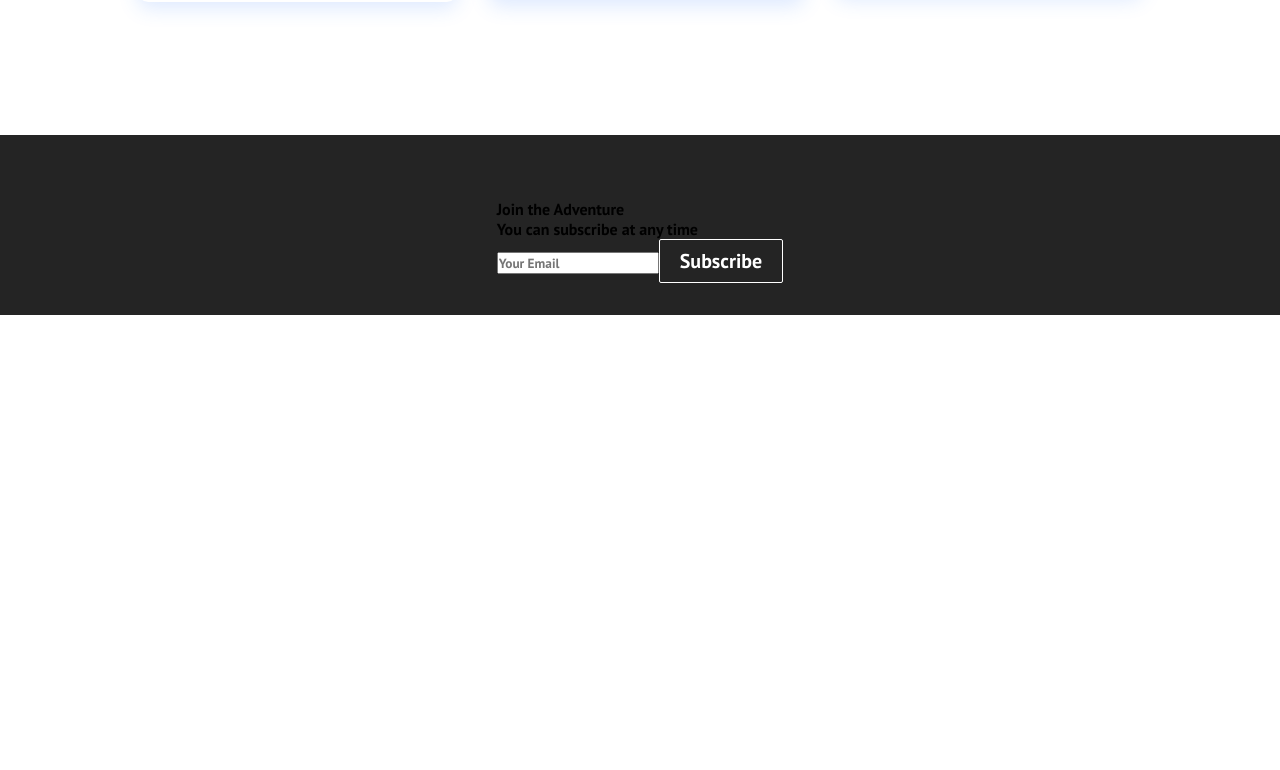
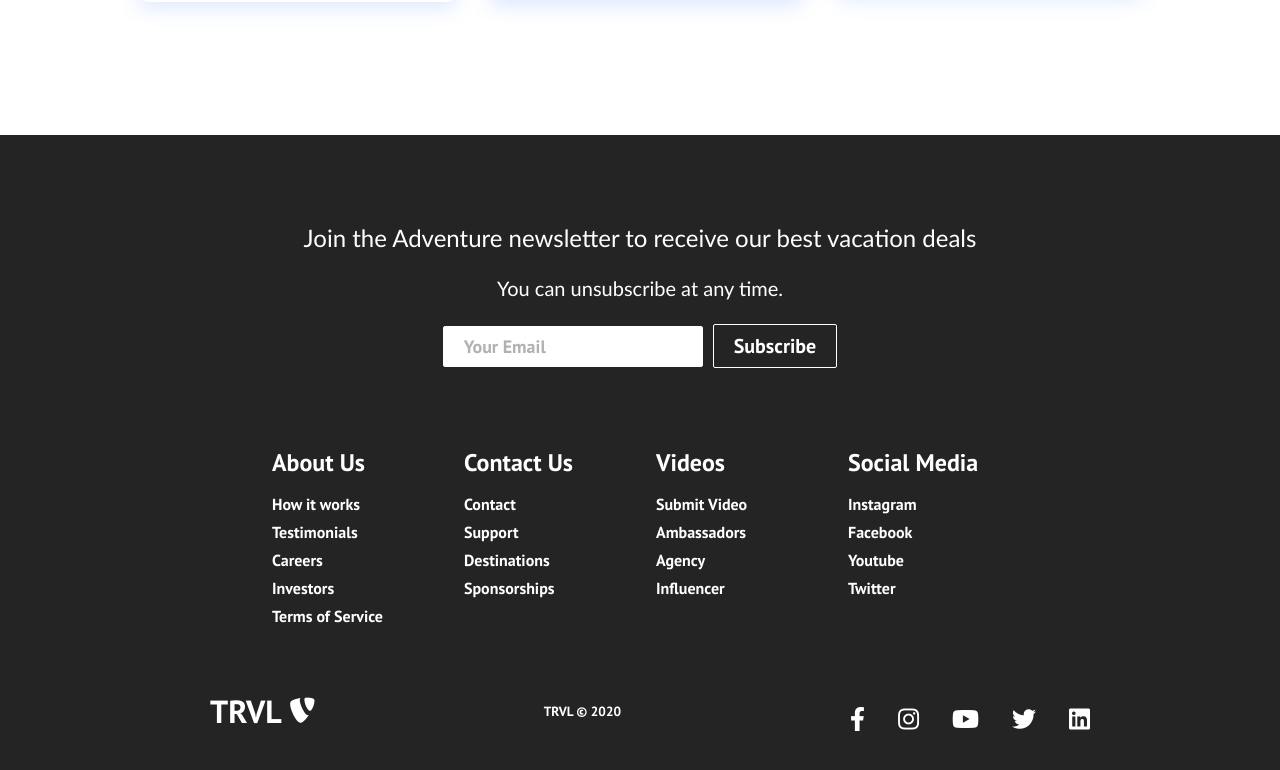
Before and after one commit to LuisCombarizaGit/REACTtravelwebsite, a React (Create React App) app in the folder react-travel-website/: page / in a window 1280 px wide. Shown: the part 1720-2490 px from the top of the page. Before the commit the page ends 2035 px from the top, so only its background shows below. Built offline with nearby package versions, Linux system fonts and the light colour scheme.

Commit message:
Finished first copy of website

```diff
--- a/react-travel-website/src/components/Footer.css
+++ b/react-travel-website/src/components/Footer.css
@@ -6,3 +6,158 @@
   justify-content: center;
   align-items: center;
 }
+
+.footer-subscription {
+  display: flex;
+  flex-direction: column;
+  justify-content: center;
+  align-items: center;
+  text-align: center;
+
+  margin-bottom: 24px;
+  padding: 24px;
+  color: #fff;
+}
+
+.footer-subscription > p {
+  font-family: "Trebuchet MS", "Lucida Sans Unicode", "Lucida Grande",
+    "Lucida Sans", Arial, sans-serif;
+}
+
+.footer-subscription-heading {
+  margin-bottom: 24px;
+  font-size: 24px;
+}
+
+.footer-subscription-text {
+  margin-bottom: 24px;
+  font-size: 20px;
+}
+
+.footer-input {
+  padding: 8px 20px;
+  border-radius: 2px;
+  margin-right: 10px;
+  outline: none;
+  border: none;
+  font-size: 18px;
+  margin-bottom: 16px;
+  border: 1px solid #fff;
+}
+
+.footer-links {
+  width: 100%;
+  max-width: 1000px;
+  display: flex;
+  justify-content: center;
+}
+
+.footer-link-wrapper {
+  display: flex;
+}
+
+.footer-link-items {
+  display: flex;
+  flex-direction: column;
+  align-items: flex-start;
+  margin: 16px;
+  text-align: left;
+  width: 160px;
+  box-sizing: border-box;
+}
+
+.footer-link-items h2 {
+  margin-bottom: 16px;
+}
+
+.footer-link-items > h2 {
+  color: #fff;
+}
+
+.footer-link-items a {
+  color: #fff;
+  text-decoration: none;
+  margin-bottom: 0.5rem;
+}
+
+.footer-link-items a:hover {
+  color: #e9e9e9;
+  transition: 0.3s ease-out;
+}
+
+.footer-email-form h2 {
+  margin-bottom: 2rem;
+}
+
+.footer-input::placeholder {
+  color: #b1b1b1;
+}
+
+/* Social Icons */
+.social-icon-link {
+  color: #fff;
+  font-size: 24px;
+}
+
+.social-media {
+  max-width: 1000px;
+  width: 100%;
+}
+
+.social-media-wrap {
+  display: flex;
+  justify-content: space-between;
+  align-items: center;
+  width: 90%;
+  max-width: 1000px;
+  margin: 40px auto 0 auto;
+}
+
+.social-icons {
+  display: flex;
+  justify-content: space-between;
+  align-items: center;
+  width: 240px;
+}
+
+.social-logo {
+  color: #fff;
+  justify-self: start;
+  margin-left: 20px;
+  cursor: pointer;
+  text-decoration: none;
+  font-size: 2rem;
+  display: flex;
+  align-items: center;
+  margin-bottom: 16px;
+}
+
+.website-rights {
+  color: #fff;
+  margin-bottom: 16px;
+}
+
+@media screen and (max-width: 820px) {
+  .footer-links {
+    padding-top: 2rem;
+  }
+
+  .footer-input {
+    width: 100%;
+  }
+
+  .btn {
+    width: 100%;
+  }
+
+  .footer-link-wrapper {
+    flex-direction: column;
+  }
+
+  .social-media-wrap {
+    flex-direction: column;
+  }
+}
+
+@media screen and (max-width: 768px) {
+}
--- a/react-travel-website/src/components/Footer.js
+++ b/react-travel-website/src/components/Footer.js
@@ -1,25 +1,116 @@
 import React from "react";
+import "./Footer.css";
 import { Button } from "./Button";
-import "./Footer.css";
+import { Link } from "react-router-dom";
 
 function Footer() {
   return (
     <div className="footer-container">
-      <section className="footer-subscrition">
-        <p className="footer-subscription-heading">Join the Adventure</p>
+      <section className="footer-subscription">
+        <p className="footer-subscription-heading">
+          Join the Adventure newsletter to receive our best vacation deals
+        </p>
         <p className="footer-subscription-text">
-          You can subscribe at any time
+          You can unsubscribe at any time.
         </p>
         <div className="input-areas">
-          <form action="">
+          <form>
             <input
+              className="footer-input"
+              name="email"
               type="email"
-              name="emai"
               placeholder="Your Email"
-              className="footer-input"
             />
             <Button buttonStyle="btn--outline">Subscribe</Button>
           </form>
+        </div>
+      </section>
+      <div class="footer-links">
+        <div className="footer-link-wrapper">
+          <div class="footer-link-items">
+            <h2>About Us</h2>
+            <Link to="/sign-up">How it works</Link>
+            <Link to="/">Testimonials</Link>
+            <Link to="/">Careers</Link>
+            <Link to="/">Investors</Link>
+            <Link to="/">Terms of Service</Link>
+          </div>
+          <div class="footer-link-items">
+            <h2>Contact Us</h2>
+            <Link to="/">Contact</Link>
+            <Link to="/">Support</Link>
+            <Link to="/">Destinations</Link>
+            <Link to="/">Sponsorships</Link>
+          </div>
+        </div>
+        <div className="footer-link-wrapper">
+          <div class="footer-link-items">
+            <h2>Videos</h2>
+            <Link to="/">Submit Video</Link>
+            <Link to="/">Ambassadors</Link>
+            <Link to="/">Agency</Link>
+            <Link to="/">Influencer</Link>
+          </div>
+          <div class="footer-link-items">
+            <h2>Social Media</h2>
+            <Link to="/">Instagram</Link>
+            <Link to="/">Facebook</Link>
+            <Link to="/">Youtube</Link>
+            <Link to="/">Twitter</Link>
+          </div>
+        </div>
+      </div>
+      <section class="social-media">
+        <div class="social-media-wrap">
+          <div class="footer-logo">
+            <Link to="/" className="social-logo">
+              TRVL
+              <i class="fab fa-typo3" />
+            </Link>
+          </div>
+          <small class="website-rights">TRVL © 2020</small>
+          <div class="social-icons">
+            <Link
+              class="social-icon-link facebook"
+              to="/"
+              target="_blank"
+              aria-label="Facebook"
+            >
+              <i class="fab fa-facebook-f" />
+            </Link>
+            <Link
+              class="social-icon-link instagram"
+              to="/"
+              target="_blank"
+              aria-label="Instagram"
+            >
+              <i class="fab fa-instagram" />
+            </Link>
+            <Link
+              class="social-icon-link youtube"
+              to="/"
+              target="_blank"
+              aria-label="Youtube"
+            >
+              <i class="fab fa-youtube" />
+            </Link>
+            <Link
+              class="social-icon-link twitter"
+              to="/"
+              target="_blank"
+              aria-label="Twitter"
+            >
+              <i class="fab fa-twitter" />
+            </Link>
+            <Link
+              class="social-icon-link twitter"
+              to="/"
+              target="_blank"
+              aria-label="LinkedIn"
+            >
+              <i class="fab fa-linkedin" />
+            </Link>
+          </div>
         </div>
       </section>
     </div>
```
